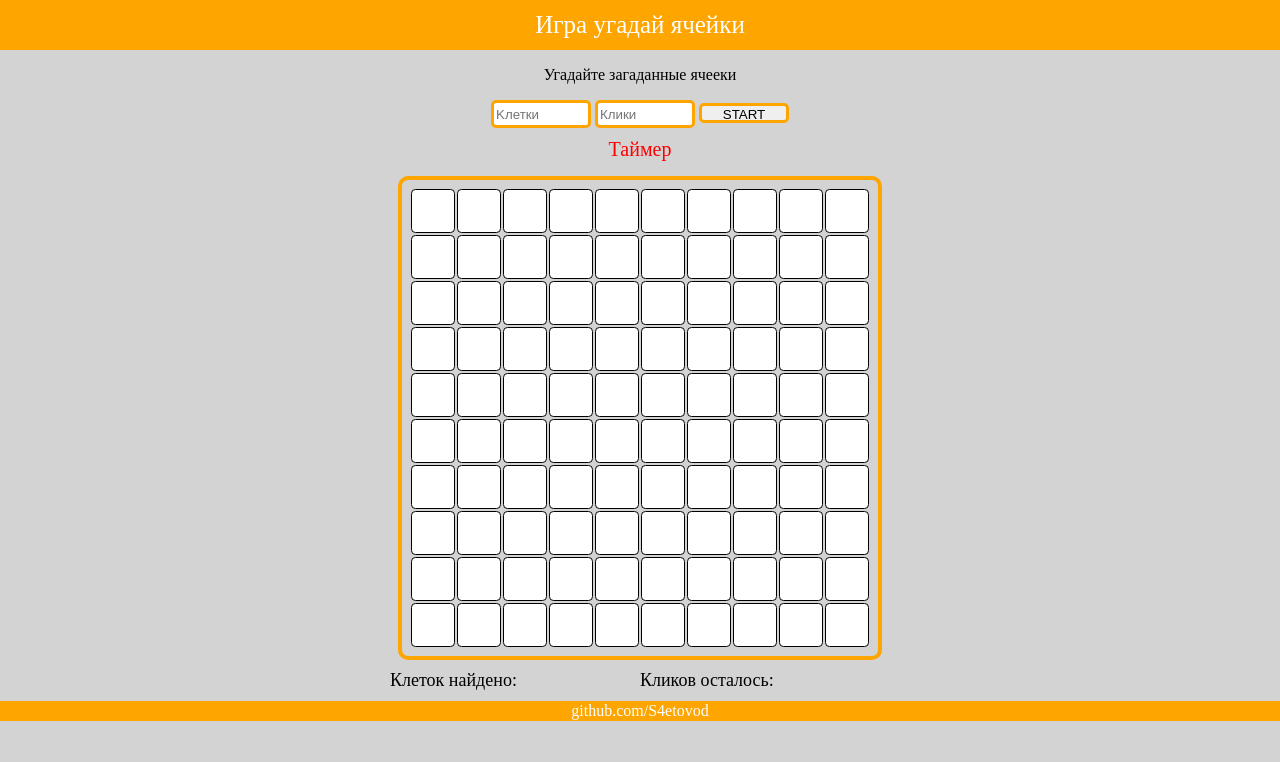
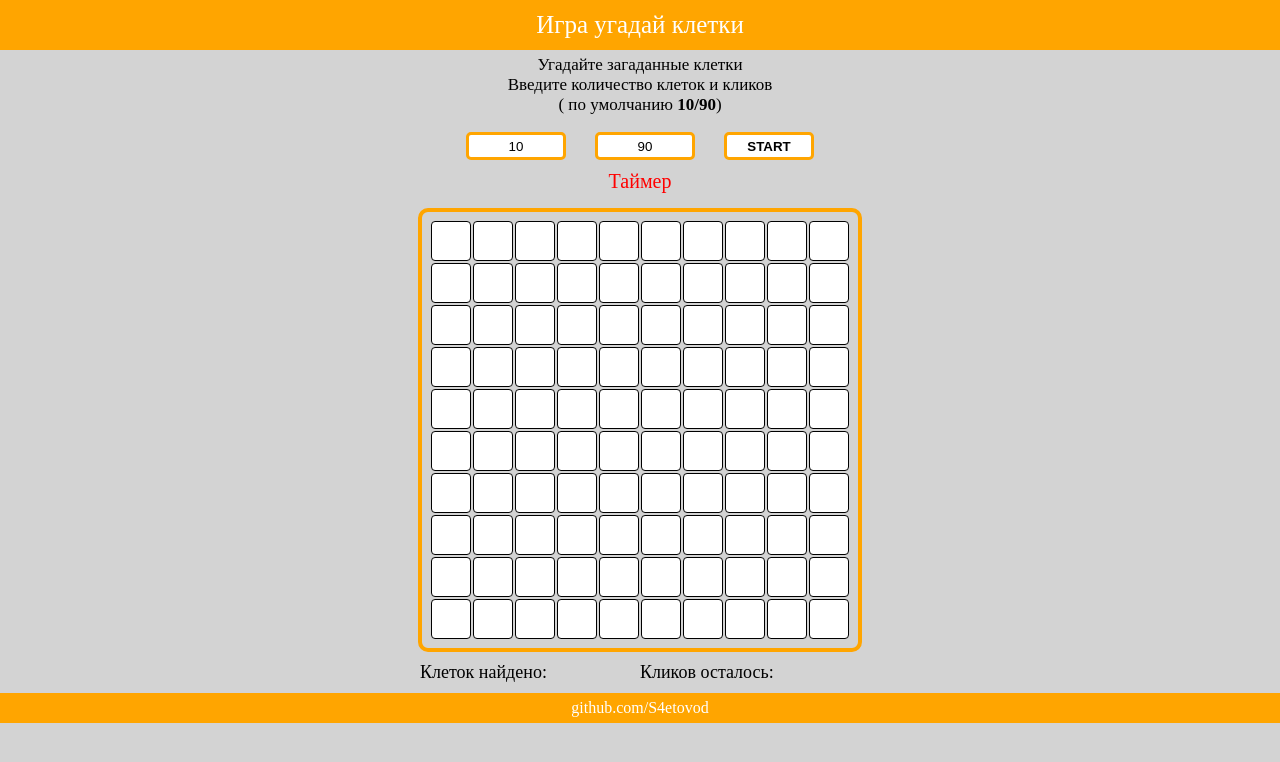
Before and after one commit to S4etovod/GuessTheCellGame, a plain HTML site: page index.html in a window 1280 px wide. Drawn offline with Linux system fonts and the light colour scheme.

Commit message:
Update index.html

```diff
--- a/index.html
+++ b/index.html
@@ -14,10 +14,10 @@
       }
       footer {
         text-align: center;
-        height: 20px;
+        height: 30px;
         background-color: orange;
         color: white;
-        line-height: 20px;
+        line-height: 30px;
       }
       header {
         text-align: center;
@@ -25,16 +25,22 @@
         background-color: orange;
         color: white;
         line-height: 50px;
+        margin-bottom: 0px;
       }
       header {
         font-size: 25px;
       }
       .setttig {
+        text-align: center;
         border: 3px solid orange;
         width: 90px;
         height: 20px;
         border-radius: 5px;
         margin-bottom: 10px;
+      }
+      #num {
+        margin-left: 25px;
+        margin-right: 25px;
       }
       table {
         margin: 0 auto;
@@ -44,6 +50,7 @@
         margin-bottom: 10px;
       }
       td {
+        box-sizing: border-box;
         margin: 3px;
         width: 40px;
         height: 40px;
@@ -51,28 +58,38 @@
         border-radius: 10%;
         background-color: white;
       }
+      td:hover {
+        border: 3px solid rosybrown;
+      }
+      button:focus {
+        border-color: gray;
+      }
       .yes {
         background-color: green;
       }
       .not {
         background-color: rgb(161, 126, 149);
       }
-      .select {
-      }
+
       #timer {
         font-size: 20px;
         color: red;
       }
-      b {
+
+      button {
         background-color: white;
-      }
-      button {
-        height: 20px;
+        display: inline-block;
+        box-sizing: border-box;
+        border: 3px solid orange;
+        width: 90px;
+        height: 28px;
+        border-radius: 5px;
+        margin-bottom: 10px;
       }
       #cellCount,
       #clicksCount {
         display: inline-block;
-        width: 250px;
+        width: 220px;
         text-align: left;
         margin-bottom: 10px;
         font-size: 18px;
@@ -81,19 +98,39 @@
         margin-top: 0px;
         margin-bottom: 15px;
       }
+      p {
+        margin-top: 5px;
+        font-size: 17px;
+      }
     </style>
   </head>
   <body>
     <div id="wrapper">
-      <header>Игра угадай ячейки</header>
+      <header>Игра угадай клетки</header>
 
       <main>
-        <p>Угадайте загаданныe ячееки</p>
+        <p>
+          Угадайте загаданные клетки <br />
+          Введите количество клеток и кликов <br />
+          ( по умолчанию <b>10/90</b>)
+        </p>
         <div id="settings">
-          <input type="text" id="cell" class="setttig" placeholder="Kлетки" />
-          <input type="text" id="num" class="setttig" placeholder="Клики" />
+          <input
+            type="text"
+            id="cell"
+            class="setttig"
+            value="10"
+            placeholder="Kлетки"
+          />
+          <input
+            type="text"
+            id="num"
+            class="setttig"
+            value="90"
+            placeholder="Клики"
+          />
 
-          <button class="setttig" id="start">START</button>
+          <button class="etttig" id="start"><b>START</b></button>
           <p id="timer">Таймер</p>
         </div>
         <table>
@@ -239,13 +276,13 @@
     let clicks = 0;
     let interval = 0;
     let timerId;
-    button.addEventListener("dblclick", function () {
+    button.addEventListener("click", function () {
       timer.textContent = "Таймер";
       interval = 60;
       cell = +incell.value;
       click = +num.value;
       winCounter = 0;
-      clicks = click;
+      clicks = 0;
       obj = {};
       if (timerId) {
         clearInterval(timerId);
@@ -268,7 +305,8 @@
       function tmr() {
         timer.textContent = "Осталось: " + interval + " секунд";
         interval--;
-      if (interval == 0) {
+
+        if (interval == 0) {
           clearInterval(timerId);
           timer.textContent = "YOU LOOSE1";
         }
@@ -282,7 +320,7 @@
             el.hasAttribute("class") === false ||
             event.target.className == "select"
           ) {
-            clicks--;
+            clicks++;
           }
           if (event.target.className == "select") {
             winCounter++;
@@ -295,13 +333,13 @@
           } else {
             event.target.setAttribute("class", "not");
           }
-          if (winCounter == cell) {
+          if ((winCounter == cell) & (clicks >= 0)) {
             clearInterval(timerId);
             timer.textContent = "ПОБЕДА!!!!";
           }
 
-          if (clicks < 0) {
-            timer.textContent = "YOU LOOSE2";
+          if ((clicks == click) & (winCounter < cell)) {
+            timer.textContent = "YOU LOOSE";
             clearInterval(timerId);
           }
           cellCount.textContent =
```
